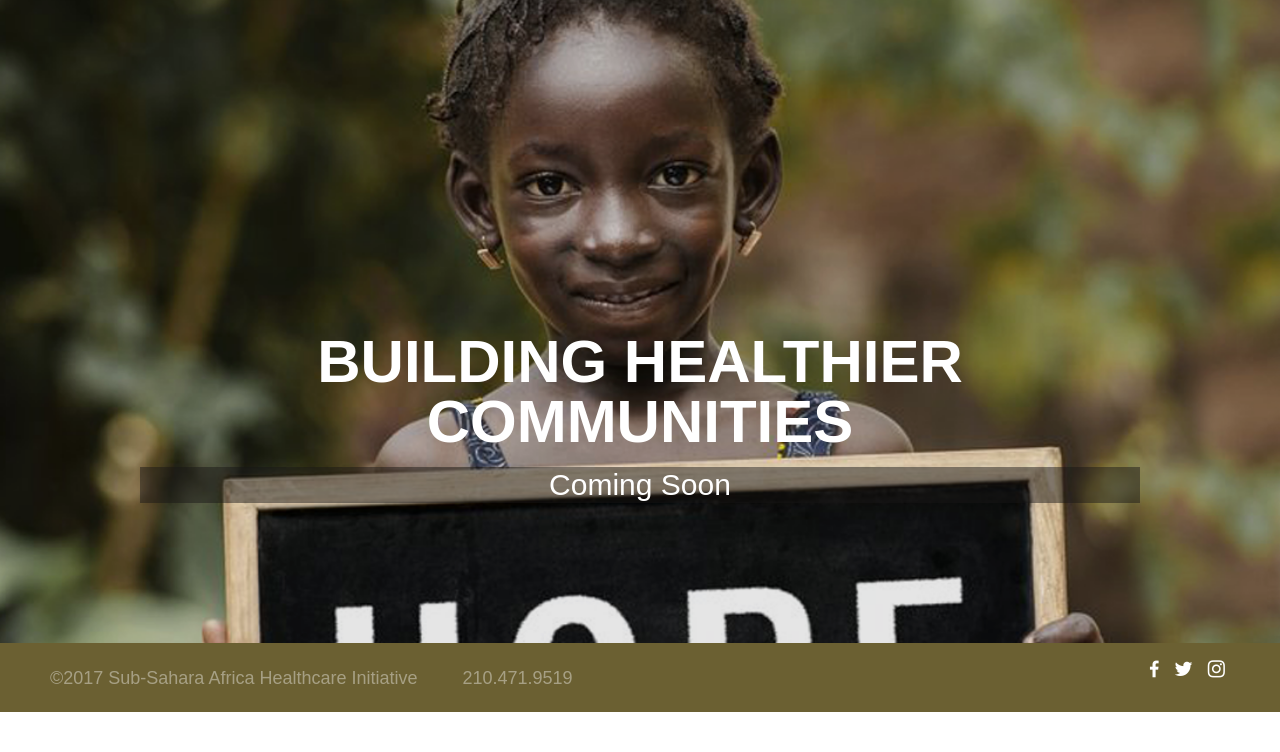
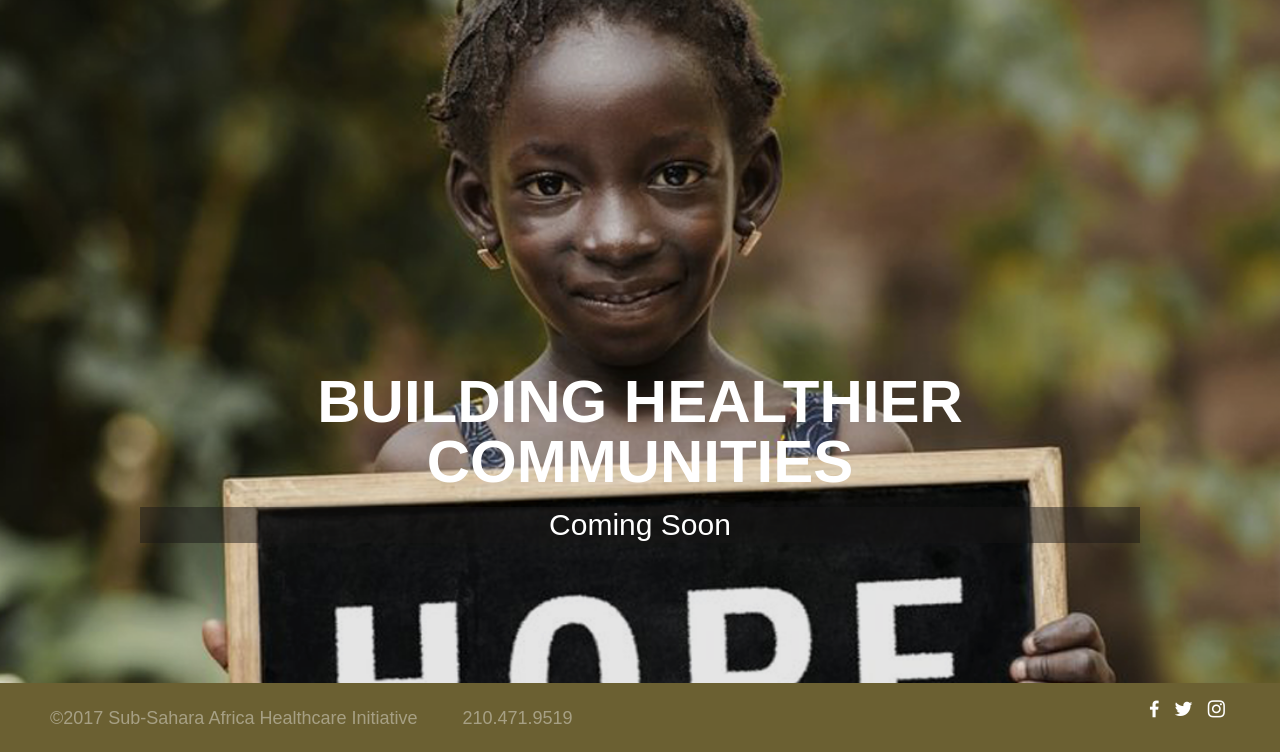
Before and after one commit to gnagna217/ssahipath, a website: page soon.html in a window 1280 px wide. Shown: the part 98-850 px from the top of the page. Before the commit the page ends 810 px from the top, so only its background shows below. Drawn offline with Linux system fonts and the light colour scheme.

```diff
--- a/soon.html
+++ b/soon.html
@@ -68,7 +68,7 @@
                <header id="site-header">
                   <a href="./soon.html" id="header-logo-link" style="width: 165px;"><span style="float: left;"><img src="./images/ssa_africa.png" scale="0" width="50px"></span>Sub-Saharan Africa Healthcare Initiative</a>
                </header>
-               <section id="section-home-heading" class="page-header increasehomehero" style="padding: 410px 0px 130px;">
+               <section id="section-home-heading" class="page-header increasehomehero" style="padding: 450px 0px 130px;">
                   <div class="video-bg bg-home" style=""></div>
                   <div class="transparent-bg"></div>
                   <div class="container">
```
